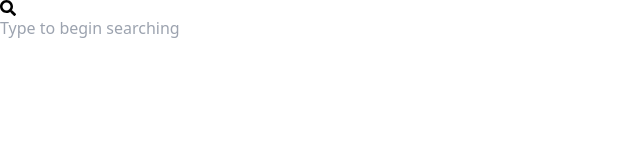
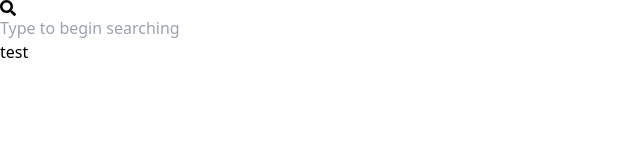
Before and after one commit to Teddies1/autocomplete-component, a React (Vite) app: page / in a window 1280 px wide. Shown: the top 160 px of the page, without its empty margins (0-640 px from the left). Built offline with nearby package versions, Linux system fonts and the light colour scheme.

Commit message:
install packages and added search options to main app

```diff
--- a/package.json
+++ b/package.json
@@ -10,6 +10,7 @@
     "preview": "vite preview"
   },
   "dependencies": {
+    "@floating-ui/react": "^0.26.19",
     "@floating-ui/react-dom": "^2.1.1",
     "react": "^18.3.1",
     "react-dom": "^18.3.1",
--- a/src/App.tsx
+++ b/src/App.tsx
@@ -1,10 +1,16 @@
 import './App.css'
+import { useState } from 'react';
 import AutoComplete from './searchbar/AutoComplete';
+import SearchResults from './searchbar/SearchResults';
 
 function App() {
+  const [results, setResults] = useState([]);
   return (
     <>
-      <AutoComplete />
+      <div className='w-full h-[100vh] search-container flex flex-col justify-center items-center'>
+        <AutoComplete setResults={setResults} />
+        <SearchResults results={results} />
+      </div>
     </>
   )
 }
```
Also changed, not shown: 1 other file (tests, documents, lock files or other folders).
